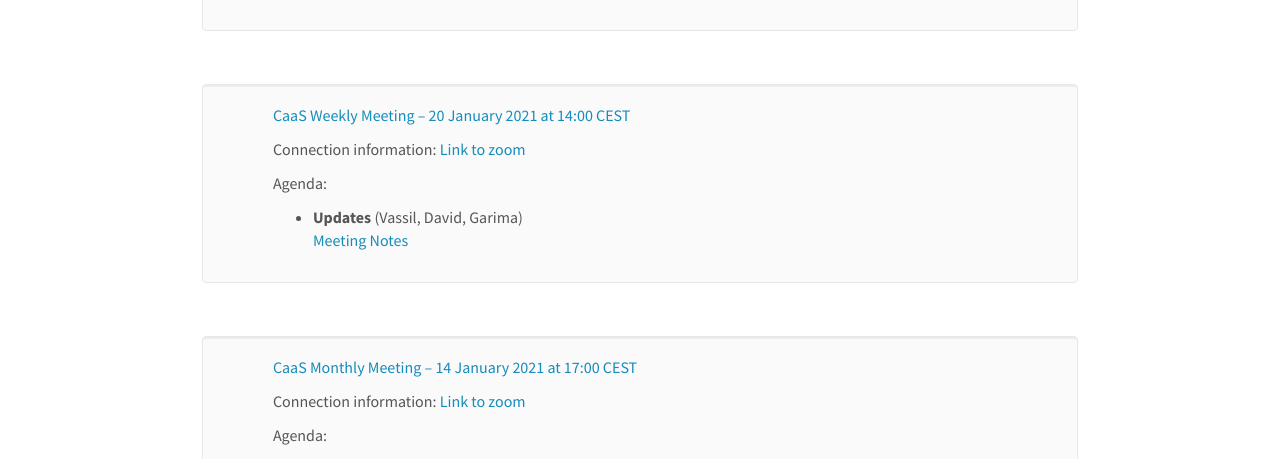
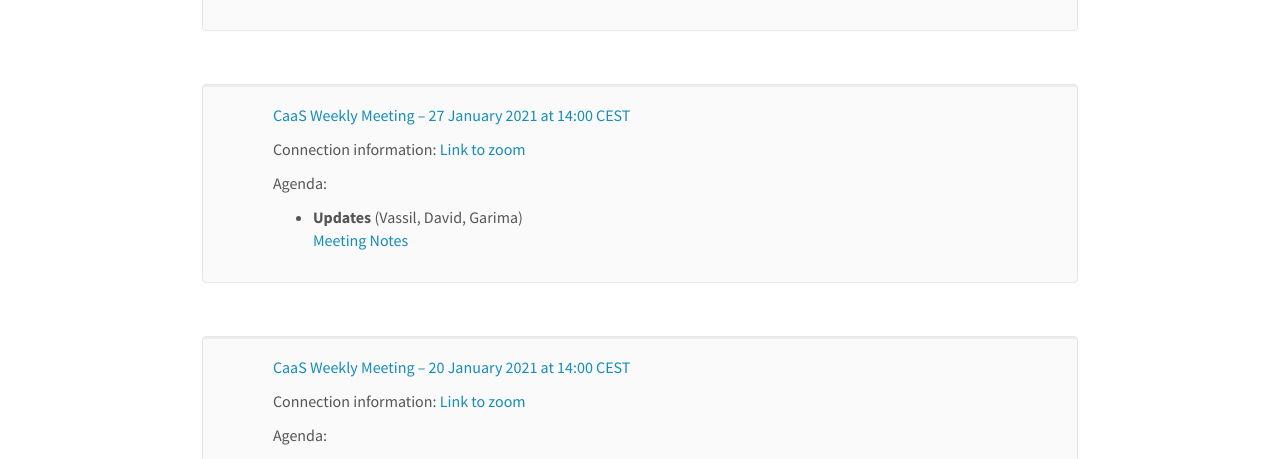
Before and after one commit to vgvassilev/clad, a Jekyll site: the page built from _pages/meetings.md, in a window 1280 px wide and 900 px high. Shown: the part 441-900 px from the top of the window. Built offline with Jekyll 4.4.1, drawn with Linux system fonts in a browser that asks for light colours; nearby versions of some CDN libraries.

Commit message:
Add a weekly meeting

```diff
--- a/_data/meetinglist.yml
+++ b/_data/meetinglist.yml
@@ -14,6 +14,16 @@
     - title: Next meeting
       speaker: Vassil
       link: 04 Mar 1700
+
+- name: "CaaS Weekly Meeting"
+  date: 2021-01-27 17:00
+  time_cest: "14:00"
+  connect: "[Link to zoom](https://princeton.zoom.us/j/97915651167?pwd=MXJ1T2lhc3Z5QWlYbUFnMTZYQlNRdz09)"
+  label: caas_27Jan2021
+  agenda:
+    - title: Updates
+      speaker: "Vassil, David, Garima"
+      link: "[Meeting Notes](https://docs.google.com/document/d/1HMUtM8rRPeTYDqsWZVD-iQityjJj9_GKgu0FHHbiBr0)"
 
 - name: "CaaS Weekly Meeting"
   date: 2021-01-20 17:00
```
